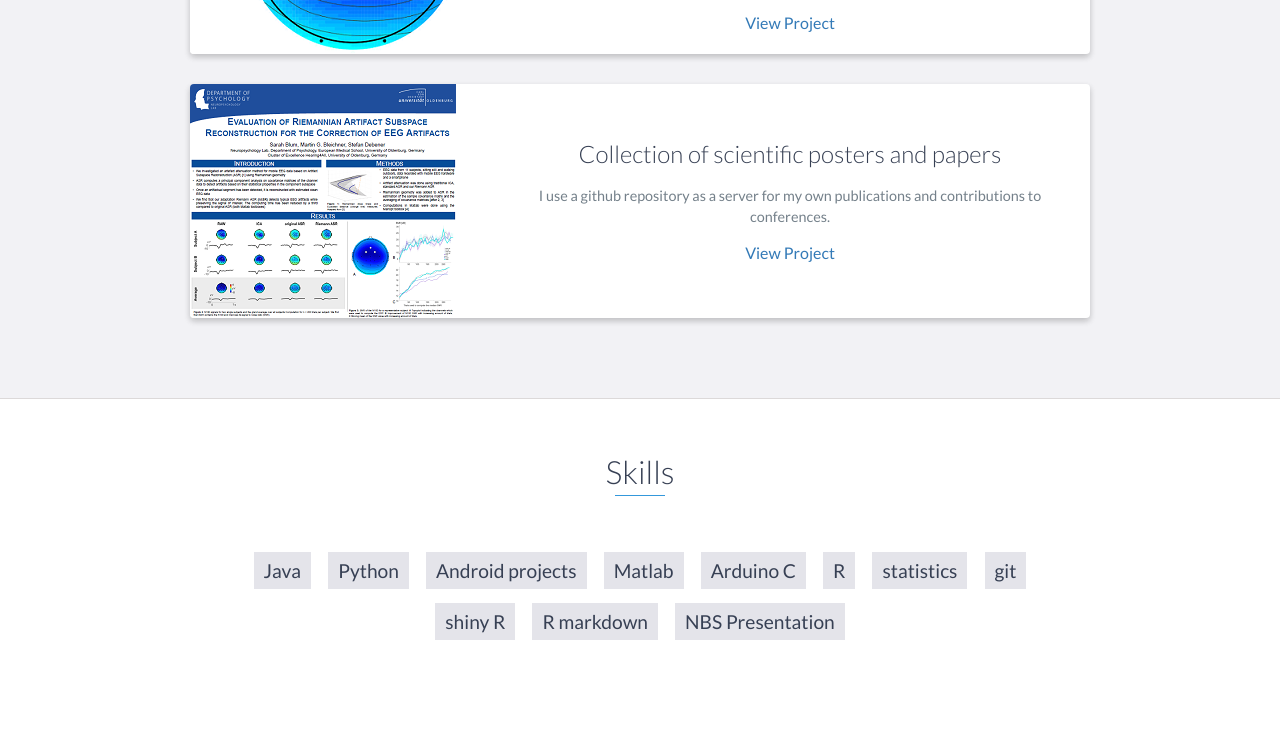
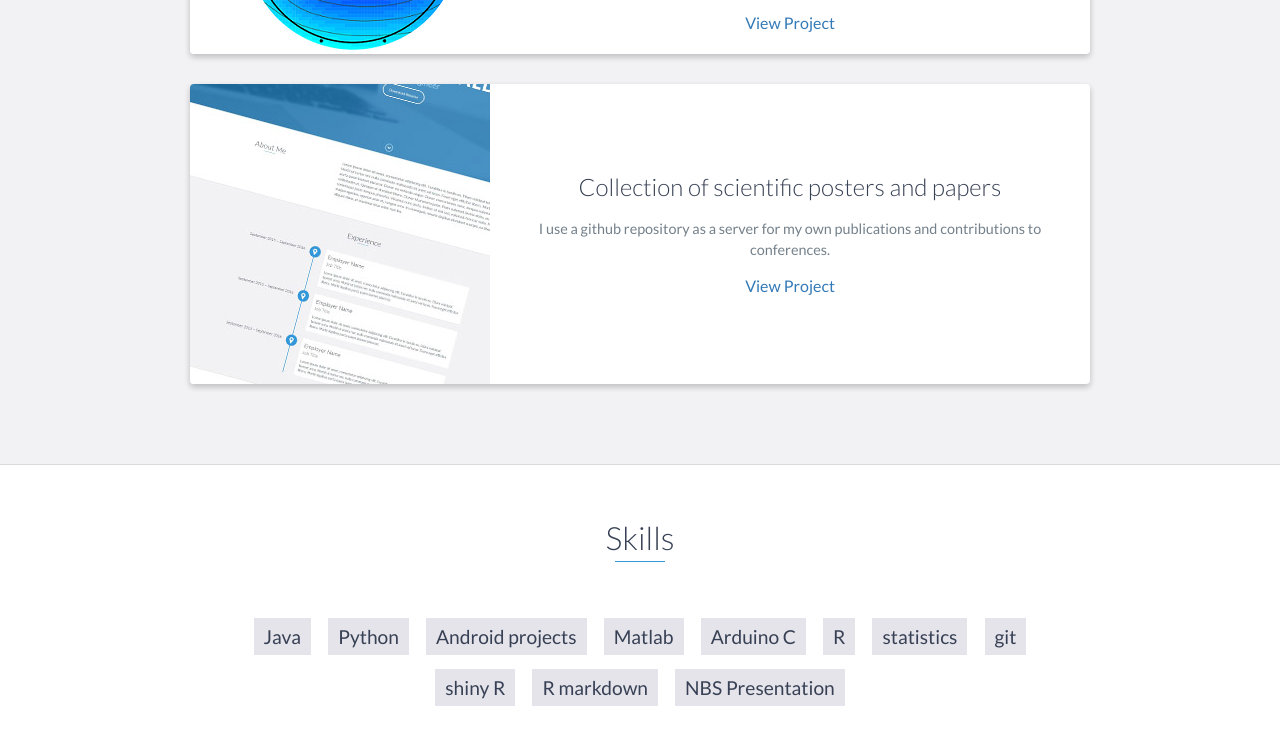
Before and after one commit to s4rify/page, a website: page index.html in a window 1280 px wide. Shown: the part 3683-4413 px from the top of the page. Drawn offline with nearby package versions, Linux system fonts and the light colour scheme.

Commit message:
change in pics

```diff
--- a/index.html
+++ b/index.html
@@ -226,7 +226,7 @@
 
                 <div class="project shadow-large">
                     <div class="project-image">
-                        <img src="images/poster.png" />
+                        <img src="images/project.jpg" />
                     </div>
                     <!-- End .project-image -->
                     <div class="project-info">
```
